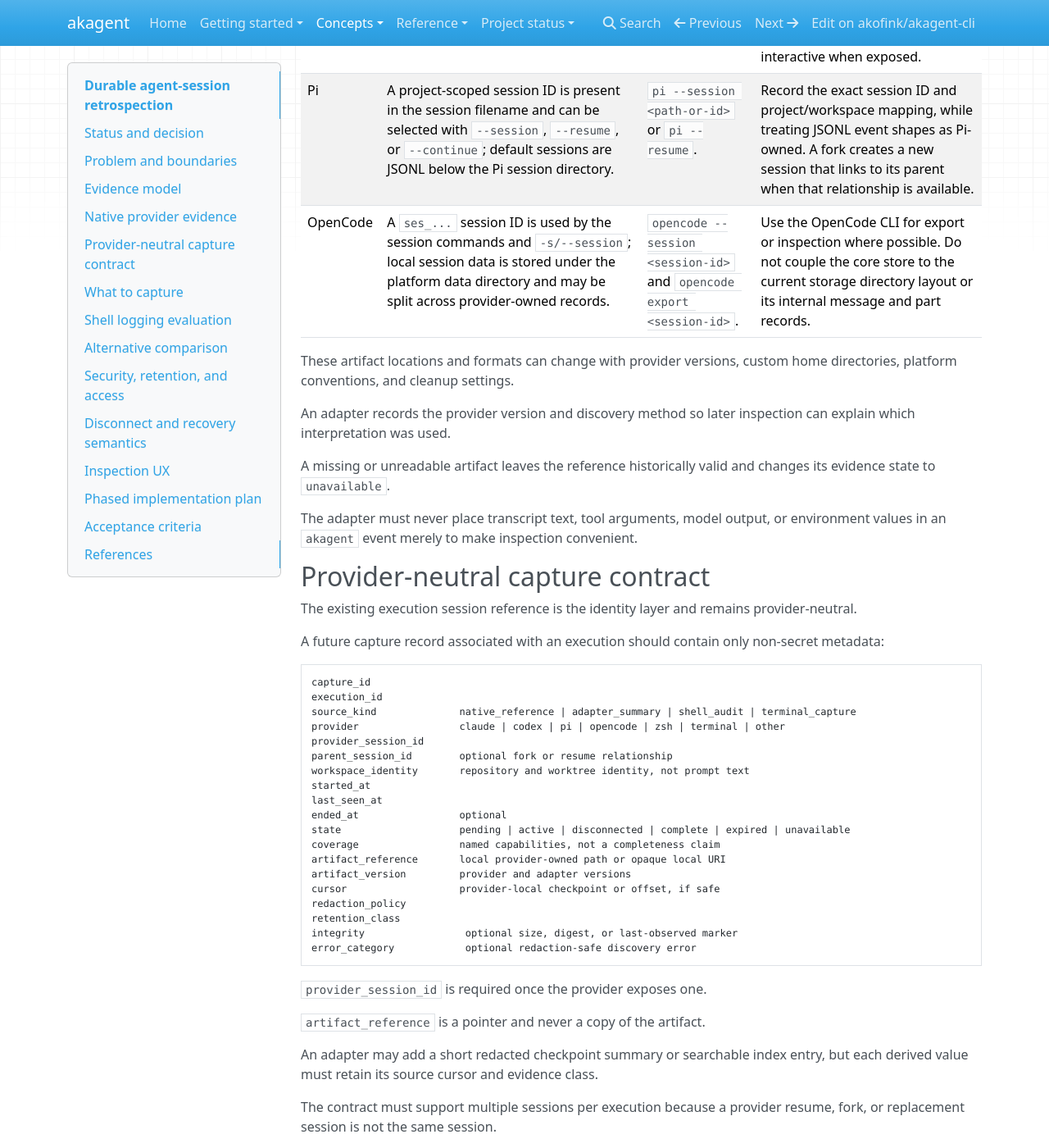
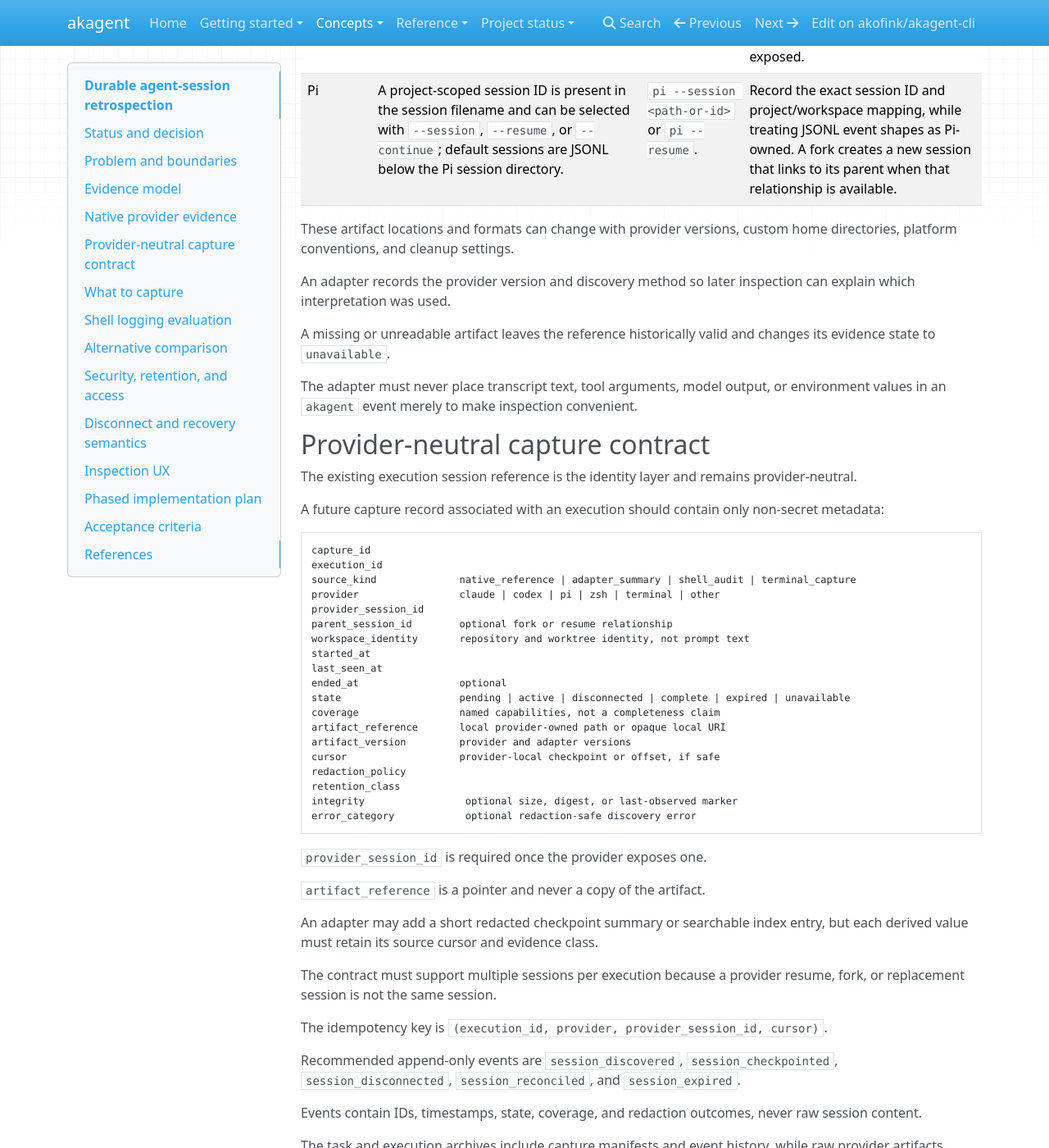
Before and after one commit to akofink/akagent-cli, an MkDocs documentation site: the page built from docs/session-retrospection.md, in a window 1280 px wide and 1400 px high, scrolled down 2094 px. Shown: the whole window at 82% size. Built offline with MkDocs 1.6.1, drawn with Linux system fonts in a browser that asks for light colours; nearby versions of some CDN libraries; some of the changed text lies outside the part shown.

Commit message:
docs: drop OpenCode from the session retrospection design
Metadata
- Scope: docs

Problem
- The design listed OpenCode as a supported source, which the operator does not use.

Solution
- Remove OpenCode from the provider list, adapter scope, discovery table and references.

Co-Authored-By: Claude Sonnet 5.5 <noreply@anthropic.com>
Claude-Session: https://claude.ai/code/session_012sYDeNa7KSuR2Y5cK2vrGu

```diff
--- a/docs/session-retrospection.md
+++ b/docs/session-retrospection.md
@@ -22,7 +22,7 @@ It does not prove what an agent did between two CLI calls, what happened in a pr
 
 Tmux scrollback and process state can help while a window exists, but they are not durable history.
 
-The design covers Claude Code, Codex CLI, Pi, and OpenCode, plus optional shell and terminal sources.
+The design covers Claude Code, Codex CLI, and Pi, plus optional shell and terminal sources.
 
 It does not add a daemon, remote execution, a central store, mandatory provider dependencies, credential collection, or silent upload.
 
@@ -65,7 +65,6 @@ The provider session ID is the stable join key; a filename or database row is on
 | Claude Code | A UUID session ID is used by the resume flow and is commonly represented by a JSONL transcript below `~/.claude/projects/` for the encoded workspace. | `claude --resume <session-id>` or `--continue`. | Record the session ID, workspace mapping, artifact reference, provider version, and last readable cursor. Do not assume every JSONL line is public or stable. |
 | Codex CLI | A UUID session ID is used by `codex resume`; local rollout JSONL artifacts are commonly stored below `$CODEX_HOME/sessions/` in date-partitioned paths. | `codex resume <session-id>` or `--last`. | Prefer the CLI's session identity and export or inspection behavior over SQLite or rollout filename parsing. Record whether the session was interactive or non-interactive when exposed. |
 | Pi | A project-scoped session ID is present in the session filename and can be selected with `--session`, `--resume`, or `--continue`; default sessions are JSONL below the Pi session directory. | `pi --session <path-or-id>` or `pi --resume`. | Record the exact session ID and project/workspace mapping, while treating JSONL event shapes as Pi-owned. A fork creates a new session that links to its parent when that relationship is available. |
-| OpenCode | A `ses_...` session ID is used by the session commands and `-s/--session`; local session data is stored under the platform data directory and may be split across provider-owned records. | `opencode --session <session-id>` and `opencode export <session-id>`. | Use the OpenCode CLI for export or inspection where possible. Do not couple the core store to the current storage directory layout or its internal message and part records. |
 
 These artifact locations and formats can change with provider versions, custom home directories, platform conventions, and cleanup settings.
 
@@ -85,7 +84,7 @@ A future capture record associated with an execution should contain only non-sec
 capture_id
 execution_id
 source_kind              native_reference | adapter_summary | shell_audit | terminal_capture
-provider                 claude | codex | pi | opencode | zsh | terminal | other
+provider                 claude | codex | pi | zsh | terminal | other
 provider_session_id
 parent_session_id        optional fork or resume relationship
 workspace_identity       repository and worktree identity, not prompt text
@@ -262,7 +261,7 @@ Read-only inspection of existing session references reports available, unknown,
 
 ### Phase 1: native reference adapters
 
-Implement opt-in local discovery adapters for Claude Code, Codex CLI, Pi, and OpenCode.
+Implement opt-in local discovery adapters for Claude Code, Codex CLI, and Pi.
 
 Record provider versions, session IDs, workspace identity, artifact references, cursors, and lifecycle checkpoints.
 
@@ -293,7 +292,7 @@ Document operator consent, retention review, artifact deletion, and recovery pro
 ## Acceptance criteria
 
 1. The public contract represents native references, optional derived evidence, provenance, coverage, redaction, retention, cursors, and unavailable history without provider-specific fields in the core execution record.
-2. Claude Code, Codex CLI, Pi, and OpenCode each have a documented stable session-ID discovery and resume or export path with versioned adapter behavior.
+2. Claude Code, Codex CLI, and Pi each have a documented stable session-ID discovery and resume or export path with versioned adapter behavior.
 3. A provider or tmux disconnect leaves task, execution, capture metadata, and last checkpoint inspectable without requiring the provider or a live terminal.
 4. A fork, resume, missing artifact, parse gap, and expired artifact are represented without overwriting earlier evidence or inventing events.
 5. Raw transcripts, terminal output, credentials, environment values, and secret command arguments are absent from default `akagent` records, archives, TOON output, diagnostics, and process arguments.
@@ -307,7 +306,6 @@ Document operator consent, retention review, artifact deletion, and recovery pro
 - [Claude Code documentation](https://docs.anthropic.com/en/docs/claude-code)
 - [Codex repository and CLI](https://github.com/openai/codex)
 - [Pi repository and documentation](https://github.com/badlogic/pi-mono)
-- [OpenCode CLI documentation](https://opencode.ai/docs/cli/)
 - [`akagent` protocol](protocol.md)
 - [Worker-local state store](storage.md)
 - [Task CLI contract](task-cli.md)
```
